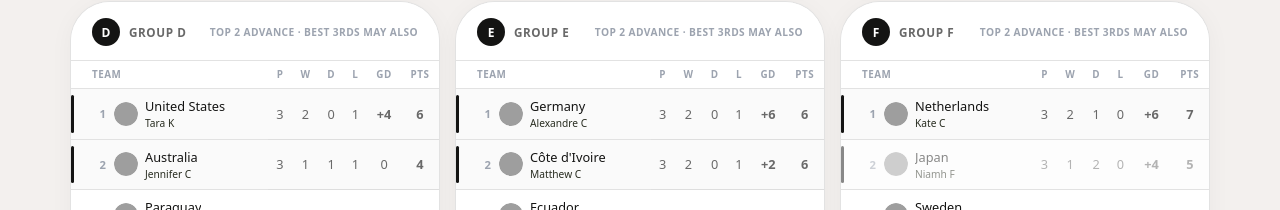
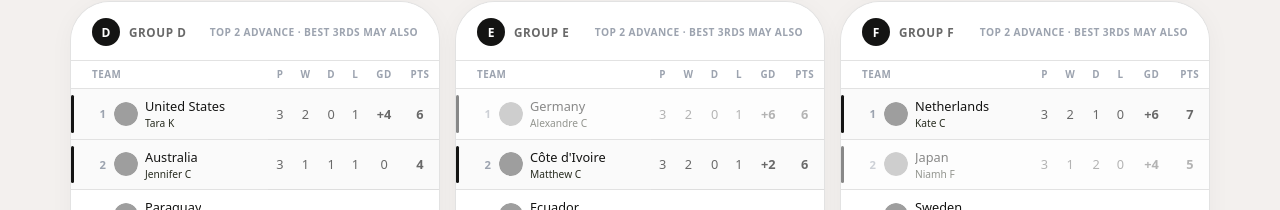
Before and after one commit to thisispatt/worldcup2026, a React (Vite) app: page / in a window 1280 px wide. Shown: the part 1710-1920 px from the top of the page. Built offline with nearby package versions, Linux system fonts and the light colour scheme; grey boxes are pictures that could not be loaded; a web font is replaced by a local one.

Commit message:
Update scores and penalties for match r32-9
Updated match scores and penalties for Germany vs Paraguay.

```diff
--- a/src/data.js
+++ b/src/data.js
@@ -289,7 +289,7 @@ export const knockout = {
     { id: "r32-6",  home: "Australia", away: "Egypt", score1: null, score2: null, pens1: null, pens2: null, date: "3 Jul",  time: "19:00" },
     { id: "r32-7",  home: "Switzerland", away: "Algeria", score1: null, score2: null, pens1: null, pens2: null, date: "3 Jul",  time: "04:00" },
     { id: "r32-8",  home: "Colombia", away: "Ghana", score1: null, score2: null, pens1: null, pens2: null, date: "4 Jul",  time: "02:30" },
-    { id: "r32-9",  home: "Germany", away: "Paraguay", score1: null, score2: null, pens1: null, pens2: null, date: "29 Jun", time: "21:30" },
+    { id: "r32-9",  home: "Germany", away: "Paraguay", score1: 1, score2: 1, pens1: 3, pens2: 4, date: "29 Jun", time: "21:30" },
     { id: "r32-10", home: "France", away: "Sweden", score1: null, score2: null, pens1: null, pens2: null, date: "30 Jun", time: "22:00" },
     { id: "r32-11", home: "South Africa", away: "Canada", score1: 0, score2: 1, pens1: null, pens2: null, date: "28 Jun", time: "20:00" },
     { id: "r32-12", home: "Netherlands", away: "Morocco", score1: null, score2: null, pens1: null, pens2: null, date: "30 Jun", time: "02:00" },
```
